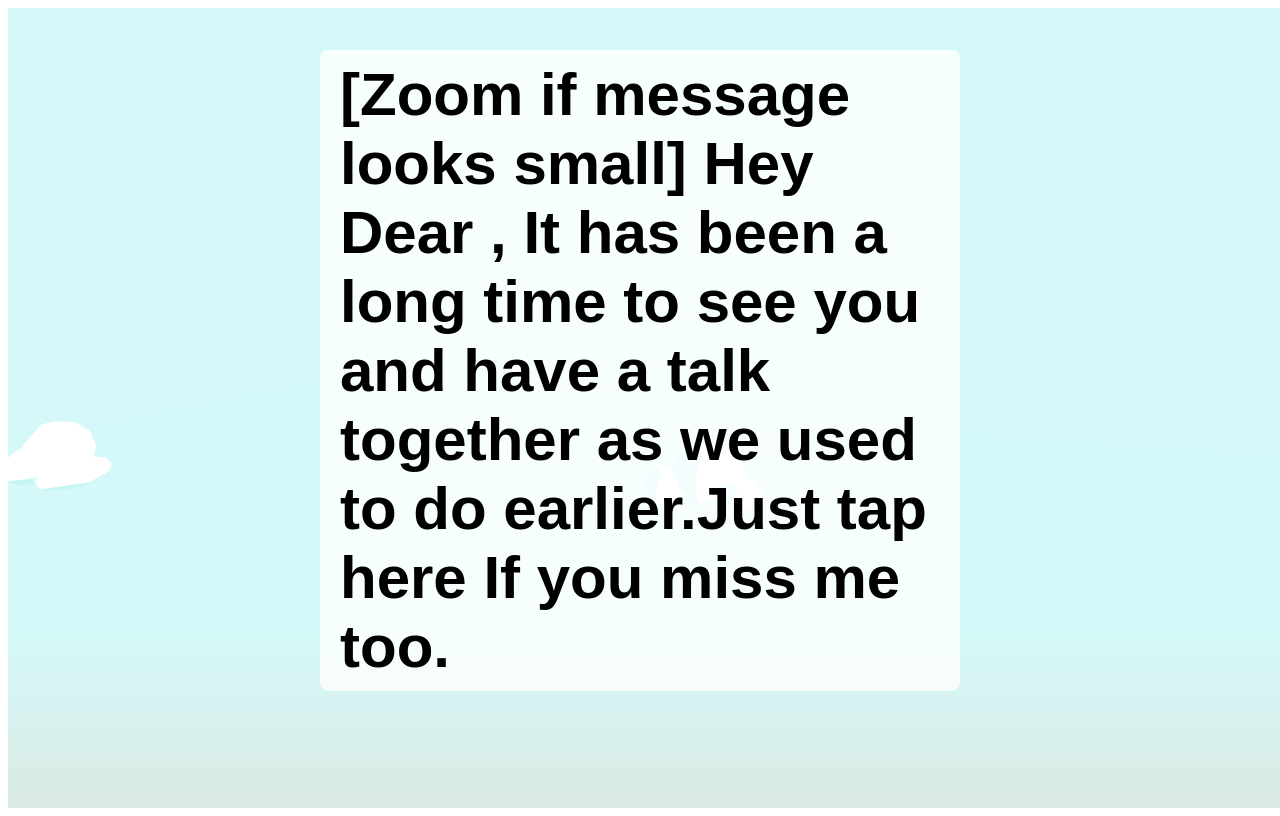
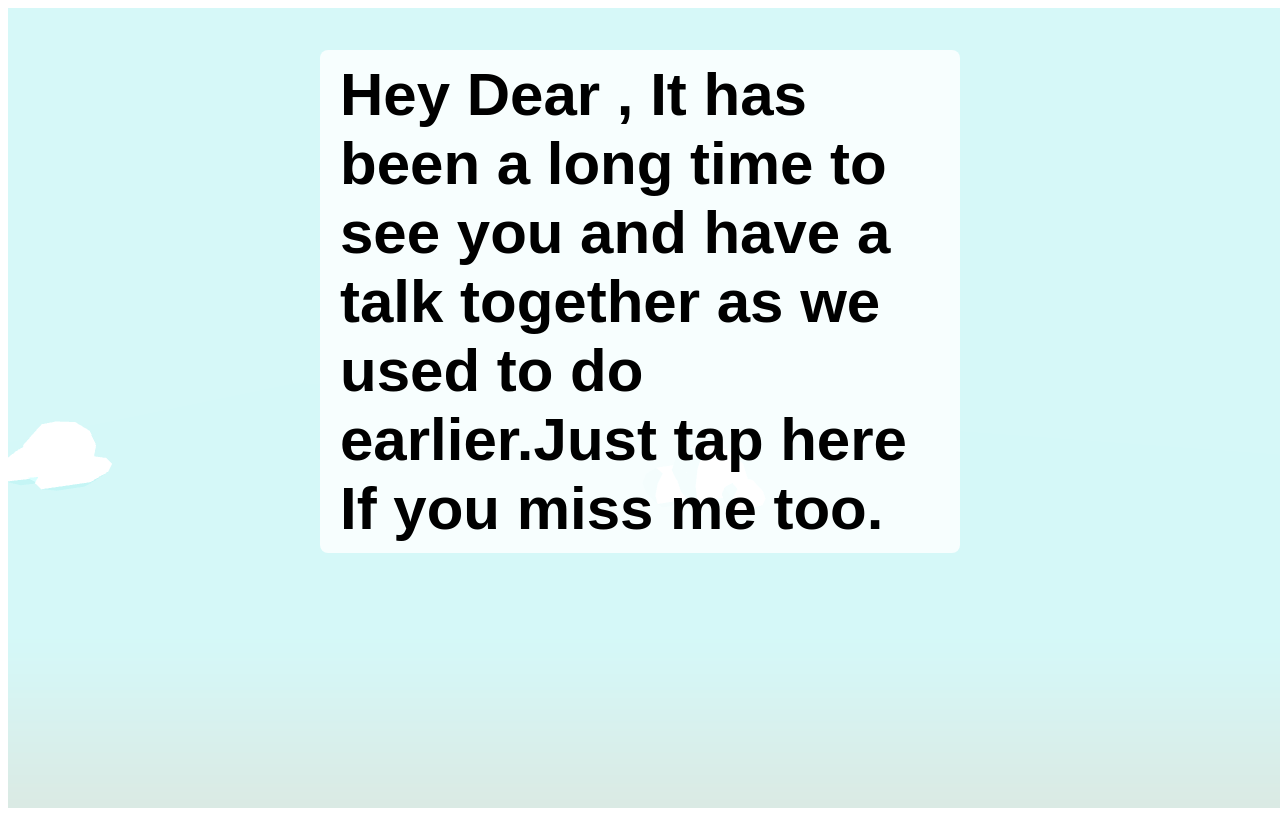
Before and after one commit to Skyrunner-Dev-ops/FlyingHigh, a plain HTML site: page index.htm in a window 1280 px wide. Drawn offline with nearby package versions, Linux system fonts and the light colour scheme; animation ran at ten frames a second.

Commit message:
Update index.htm

```diff
--- a/index.htm
+++ b/index.htm
@@ -50,7 +50,7 @@
 </head>
 
 <body>
-  <div id="message">[Zoom if message looks small] Hey Dear , It has been a long time to see you and have a talk together as we used to do earlier.Just tap here If you miss me too.</div>
+  <div id="message"> Hey Dear , It has been a long time to see you and have a talk together as we used to do earlier.Just tap here If you miss me too.</div>
 
 
 
```
